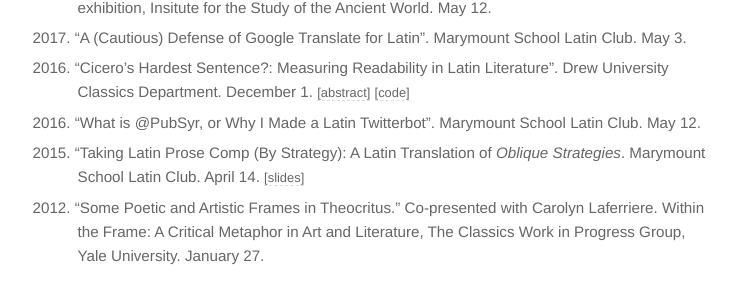
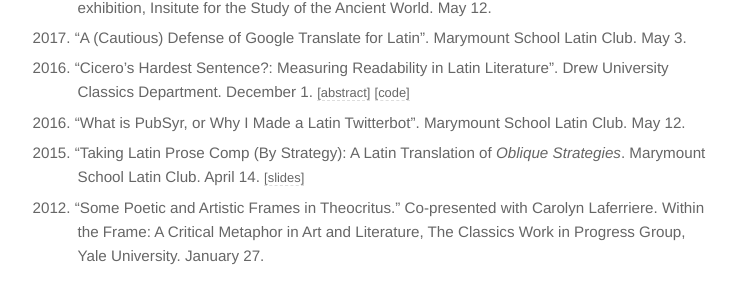
Before and after one commit to diyclassics/diyclassics.github.io, a Jekyll site: the page built from cv.md, in a window 1280 px wide and 900 px high, scrolled down 2627 px. Shown: the part 146-451 px from the top of the window, without its empty margins (265-1006 px from the left). Built offline with Jekyll 4.4.1, drawn with Linux system fonts in a browser that asks for light colours; some of the changed lines change nothing that is shown.

Commit message:
Fix escape of @, take 3

```diff
--- a/cv.md
+++ b/cv.md
@@ -85,7 +85,7 @@ January 2017
 - 2017\. "*Descriptio Psittaci*: Looking at Parrots from Aristotle to Gesner". *Circle Through New York* exhibition, Insitute for the Study of the Ancient World. May 12.
 - 2017\. "A (Cautious) Defense of Google Translate for Latin". Marymount School Latin Club. May 3.
 - 2016\. "Cicero's Hardest Sentence?: Measuring Readability in Latin Literature". Drew University Classics Department. December 1. [[abstract]](../ciceros-hardest-sentence){:.cv-link} [[code]](https://github.com/diyclassics/readability/blob/master/Cicero%20Readability%20Final.ipynb){:.cv-link}
-- 2016\. "What is &#64;PubSyr, or Why I Made a Latin Twitterbot". Marymount School Latin Club. May 12.
+- 2016\. "What is PubSyr, or Why I Made a Latin Twitterbot". Marymount School Latin Club. May 12.
 - 2015\. "Taking Latin Prose Comp (By Strategy): A Latin Translation of *Oblique Strategies*. Marymount School Latin Club. April 14. [[slides]](../assets/pdfs/taking-latin-prose-comp.pdf){:.cv-link}
 - 2012\. "Some Poetic and Artistic Frames in Theocritus." Co-presented with Carolyn Laferriere. Within the Frame: A Critical Metaphor in Art and Literature, The Classics Work in Progress Group, Yale University. January 27.
 
```
